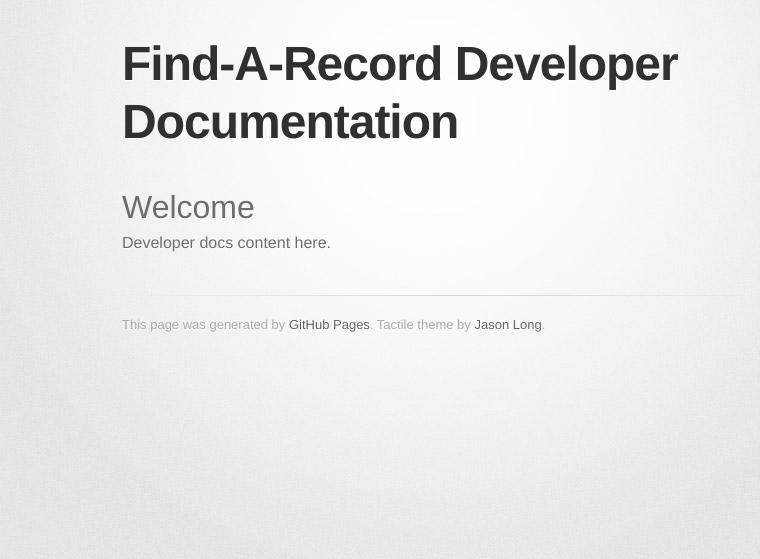
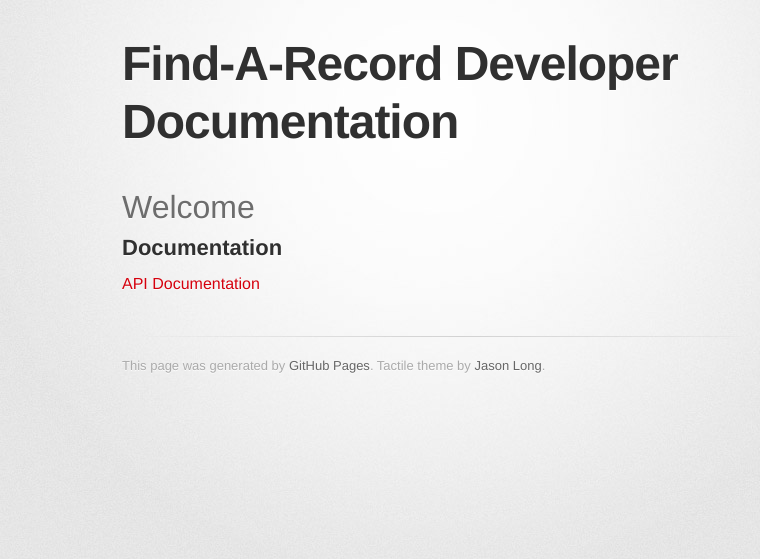
Before and after one commit to findarecord/findarecord.github.io, a Jekyll site: the page built from index.md, in a window 1280 px wide. Shown: the top 559 px of the page, without its empty margins (208-968 px from the left). Built offline with Jekyll 4.4.1, drawn with Linux system fonts in a browser that asks for light colours; some web fonts are replaced.

```diff
--- a/index.md
+++ b/index.md
@@ -5,4 +5,6 @@ title: welcome
 
 #Welcome
 
-Developer docs content here.
+
+## Documentation
+[API Documentation](api/index)
```
Also changed, not shown: api/index.md (added, +8 -0 lines).
